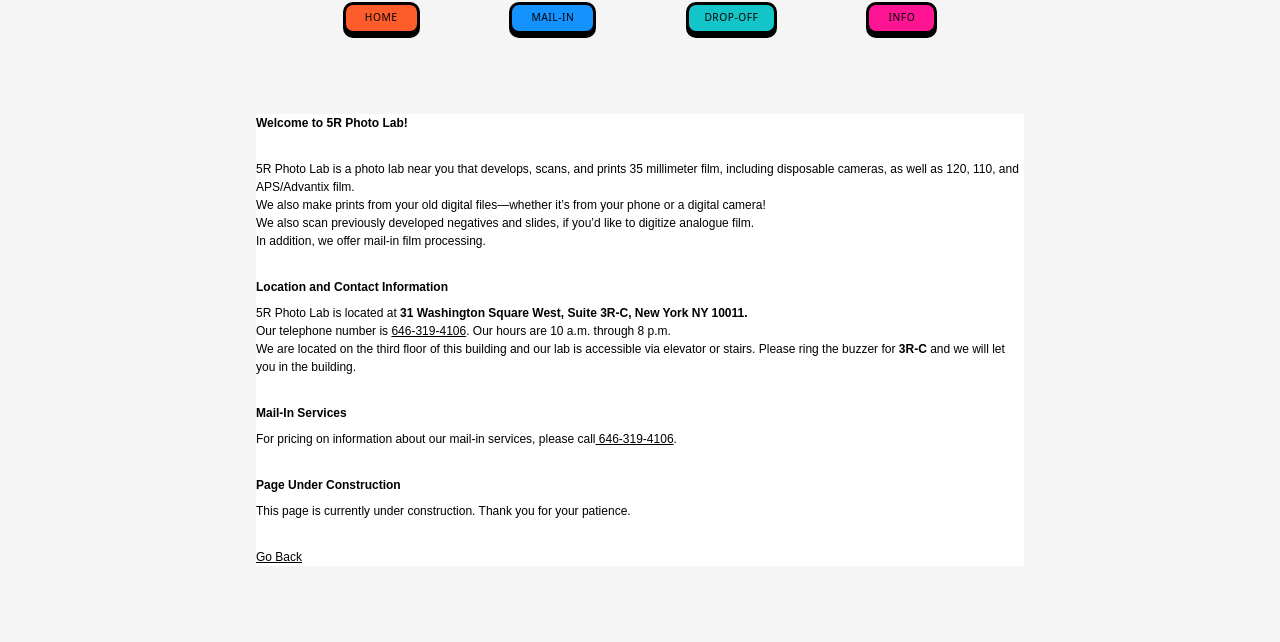
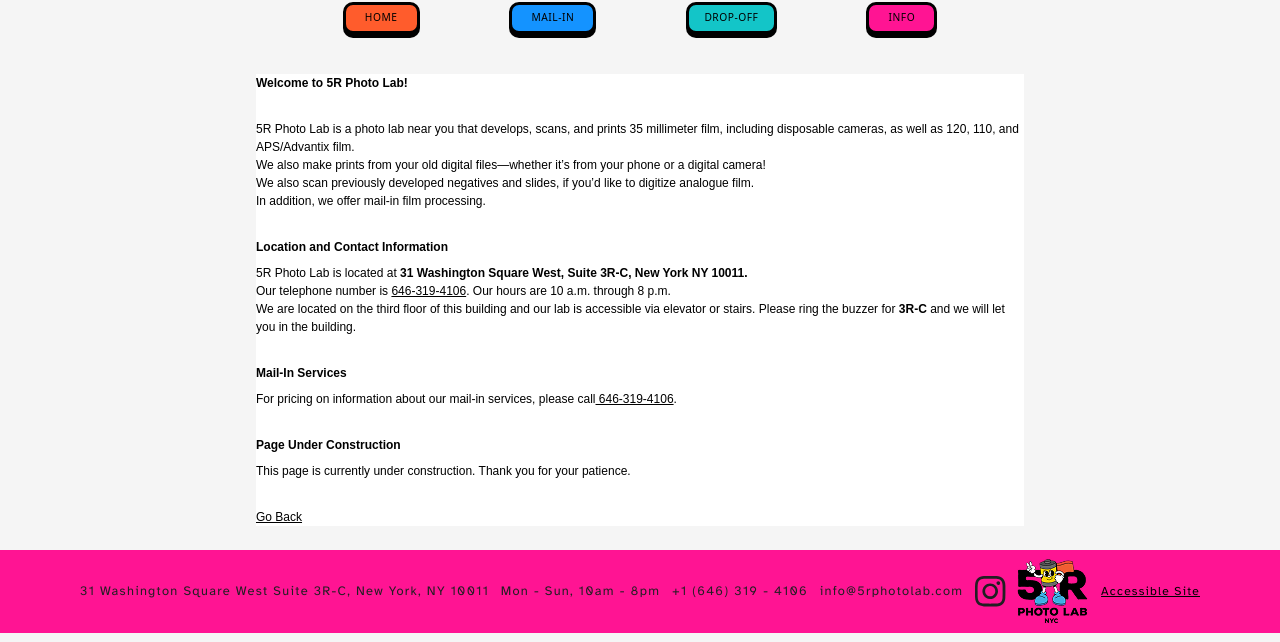
Before and after one commit to 5RPhotoLab-Website/5rphotolab-square, a React (Vite) app in the folder client/: page /accessible-site in a window 1280 px wide. Shown: the part 310-952 px from the top of the page. Built offline with nearby package versions, Linux system fonts and the light colour scheme; no server answers; a small style sheet from the web is missing; a web font is replaced by a local one.

Commit message:
adding accessible site

```diff
--- a/client/index.html
+++ b/client/index.html
@@ -57,7 +57,8 @@
     https://www.googleadservices.com
     https://googleads.g.doubleclick.net
     https://sandbox.web.squarecdn.com
-    https://web.squarecdn.com;
+    https://web.squarecdn.com
+    https://static.cloudflareinsights.com/beacon.min.js;
   frame-src 'self'
     https://www.youtube.com
     https://www.googletagmanager.com
--- a/client/src/App.jsx
+++ b/client/src/App.jsx
@@ -129,6 +129,10 @@
           element: <CheckoutPage />
         },
         {
+          path: "/accessible-site",
+          element: <AccessibleSitePage />
+        },
+        {
           path: "*",
           element: <ErrorPage />
         }
--- a/client/src/components/Footer.jsx
+++ b/client/src/components/Footer.jsx
@@ -1,6 +1,7 @@
 import fiveRIcon from '../assets/footer/5ricon.png';
 import igIcon from '../assets/footer/instagramIcon.svg';
-import { useLocation } from "react-router-dom";
+import { Link, useLocation } from "react-router-dom";
+import AccessibleSitePage from '../pages/AccessibleSitePage';
 
 
 const Footer = () => {
@@ -59,7 +60,11 @@
                         <div className="flex justify-center">
                             <img src={fiveRIcon} alt="5R Photo Lab Icon" />
                         </div>
+                        {/* Column 7 */}
+                        <div>
+                            <Link to="/accessible-site" className="text-[12px] text-black tracking-widest underline cursor-pointer">Accessible Site</Link>
 
+                        </div>
                     </div>
                 </div>
             </div>
@@ -76,9 +81,10 @@
                         <a href="tel:+16463194106" className=" block"> +1 (646) 319 - 4106</a>
                         <a href="mailto:info@5rphotolab.com" className="block">info@5rphotolab.com</a>
                     </div>
-                    <div className='flex flex-col gap-4'>
+                    <div className='flex flex-col gap-2 items-center justify-center'>
                         <img src={fiveRIcon} alt="5R Photo Lab Icon" className='w-[18vw]' />
                         <img src={igIcon} alt="Instagram Icon" className='w-[6vw] mx-auto' onClick={() => window.open("https://www.instagram.com/5rphotolab/?hl=en", "_blank")} />
+                        <Link to="/accessible-site" className="text-[3vw] text-black tracking-widest underline cursor-pointer">Accessible Site</Link>
                     </div>
                 </div>
             </div>
--- a/client/src/pages/AccessibleSitePage.jsx
+++ b/client/src/pages/AccessibleSitePage.jsx
@@ -3,7 +3,7 @@
 
 const AccessibleSitePage = () => {
     return (
-        <div className='pb-[50vh] max-w-[60vw] mx-auto items-center justify-center mt-20'>
+        <div className='pb-[3vh] max-w-[60vw] mx-auto items-center justify-center mt-10'>
             <div className="space-y-7" style={{ backgroundColor: 'white', fontFamily: 'Arial', fontSize: '12px' }} role="main">
                 <header>
                     <h1 tabIndex="0" className='font-bold'>Welcome to 5R Photo Lab!</h1>
--- a/client/src/pages/DropOffPage.jsx
+++ b/client/src/pages/DropOffPage.jsx
@@ -8,7 +8,7 @@
             {/* Desktop */}
             <div className="hidden md:flex flex-col items-center mx-auto max-w-[73vw] pb-[6vh]">
                 <div className="flex justify-between items-center w-full">
-                    <p className="font-atkinson-bold text-[1vw] tracking-wider leading-7">
+                    <p className="font-atkinson-bold text-[1vw] tracking-wider leading-10 text-left">
                         5R is tucked away in a converted 1850s townhouse on<br />
                         the west side of Washington Square Park. Our hidden<br />
                         gem of a film lab is open from 10 AM to 8 PM seven days<br />
@@ -255,7 +255,7 @@
             <div className="md:hidden flex flex-col items-center p-2 overflow-x-hidden overflow-y-visible">
                 <img src={flatMap} alt="Drop Off Map" className="w-full pl-2 pr-2" />
                 <div className="leading-[2] mt-5">
-                    <p className="font-atkinson-bold text-[12px] tracking-wider text-center">
+                    <p className="font-atkinson-bold text-[12px] tracking-wider text-center]">
                         5R is tucked away in a converted 1850s townhouse on<br />
                         the west side of Washington Square Park. Our hidden<br />
                         gem of a film lab is open from 10 AM to 8 PM seven days<br />
```
